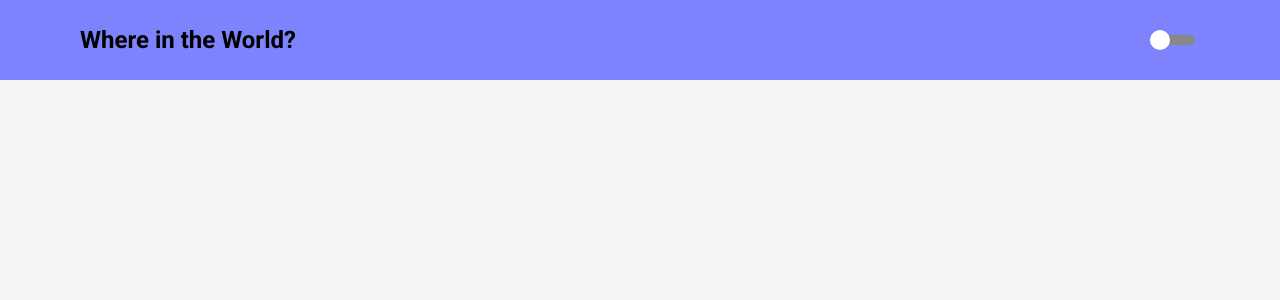
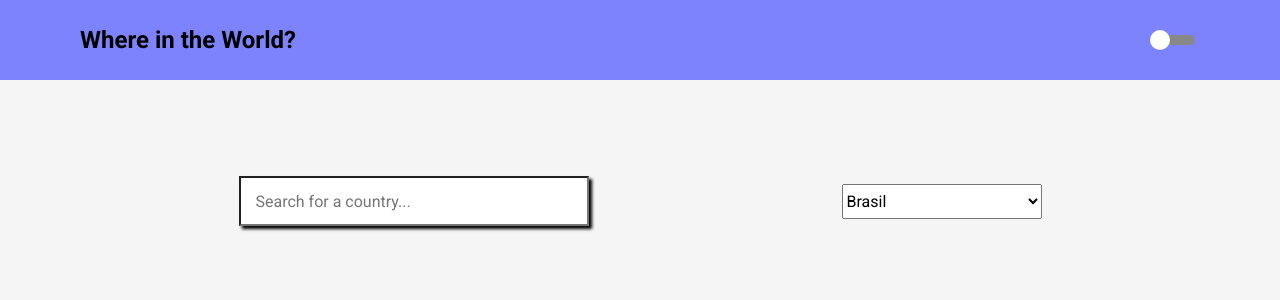
Before and after one commit to samuelfsd/rest-countries-api, a React (Vite) app: page / in a window 1280 px wide. Shown: the top 300 px of the page. Built offline with nearby package versions, Linux system fonts and the light colour scheme.

Commit message:
feat: add Main component

```diff
--- a/src/App.tsx
+++ b/src/App.tsx
@@ -1,4 +1,5 @@
 import { Header } from 'components/Header';
+import { Main } from 'components/Main';
 import React from 'react';
 import { ThemeProvider } from 'styled-components';
 import { usePersistedState } from 'utils/usePersistedState';
@@ -18,6 +19,7 @@ function App() {
     <ThemeProvider theme={theme}>
       <GlobalStyles />
       <Header toggleTheme={toggleTheme} />
+      <Main />
     </ThemeProvider>
   );
 }
--- /dev/null
+++ b/src/components/Main/index.tsx
@@ -0,0 +1,20 @@
+import React from 'react';
+
+import { Container, ContentInput } from './styles';
+
+export function Main() {
+  return (
+    <Container>
+      <ContentInput>
+        <input type="text" placeholder="Search for a country..." />
+
+        <select name="select">
+          <option value="value1">Brasil</option>
+          <option value="value2">Argentina</option>
+          <option value="value3">Inglaterra</option>
+          <option value="value4">Dinamarca</option>
+        </select>
+      </ContentInput>
+    </Container>
+  );
+}
--- /dev/null
+++ b/src/components/Main/styles.ts
@@ -0,0 +1,23 @@
+import styled from 'styled-components';
+
+export const Container = styled.main``;
+
+export const ContentInput = styled.div`
+  margin: 6rem 7rem;
+  display: flex;
+  align-items: center;
+  justify-content: space-around;
+
+  input {
+    width: 350px;
+    height: 50px;
+    box-shadow: 3px 3px 3px black;
+
+    text-indent: 15px;
+  }
+
+  select {
+    width: 200px;
+    height: 35px;
+  }
+`;
```
